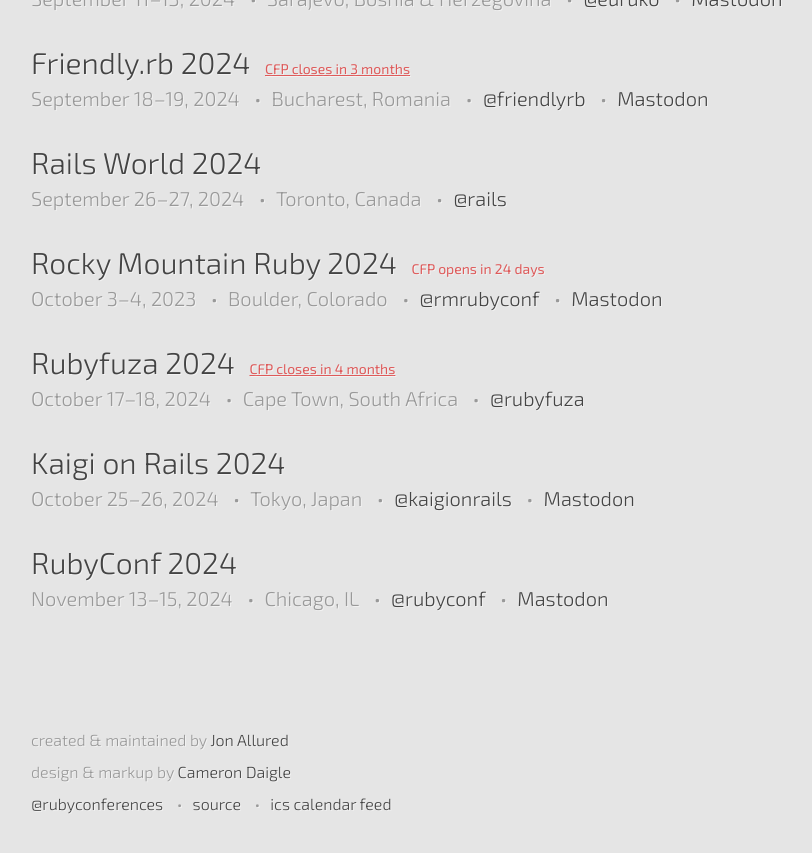
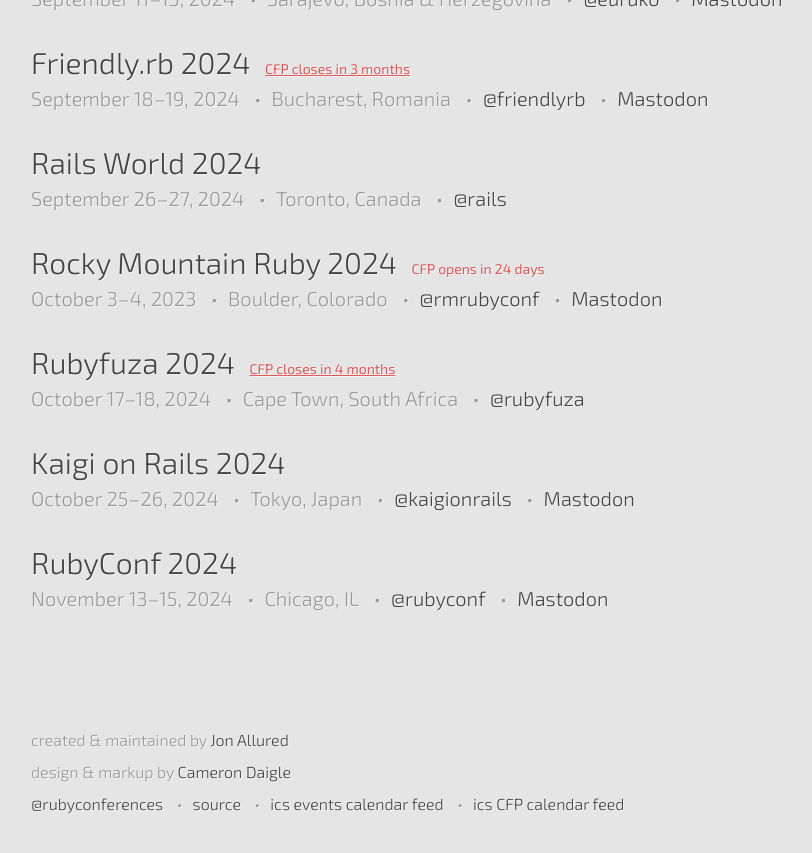
Before and after one commit to ruby-conferences/ruby-conferences.github.io, a Jekyll site: the page built from index.html, in a window 1280 px wide and 900 px high, scrolled down 2018 px. Shown: the top 853 px of the window, without its empty margins (209-1021 px from the left). Built offline with Jekyll 4.4.1, drawn with Linux system fonts in a browser that asks for light colours.

Commit message:
Split up events and CFP ics feeds (#582)

```diff
--- a/_layouts/default.html
+++ b/_layouts/default.html
@@ -33,7 +33,8 @@
         <ul>
           <li><a href="https://twitter.com/rubyconferences">@rubyconferences</a></li>
           <li><a href="https://github.com/ruby-conferences/ruby-conferences.github.io">source</a></li>
-          <li><a href="https://rubyconferences.org/calendar.ics">ics calendar feed</a></li>
+          <li><a href="https://rubyconferences.org/calendar.ics">ics events calendar feed</a></li>
+          <li><a href="https://rubyconferences.org/cfp.ics">ics CFP calendar feed</a></li>
         </ul>
       </footer>
       <script type="text/javascript">
```
Also changed, not shown: README.md, 2 other files.
